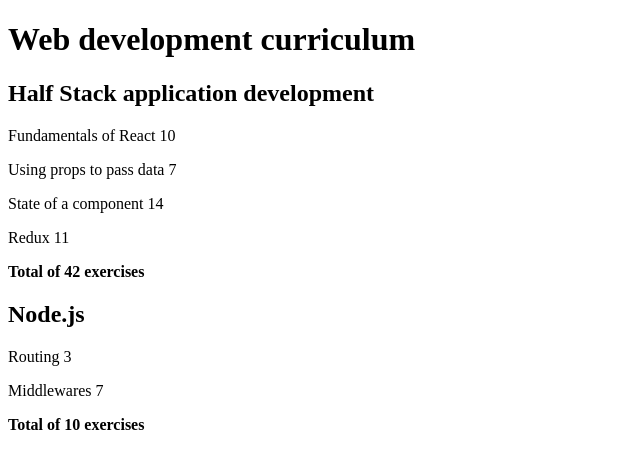
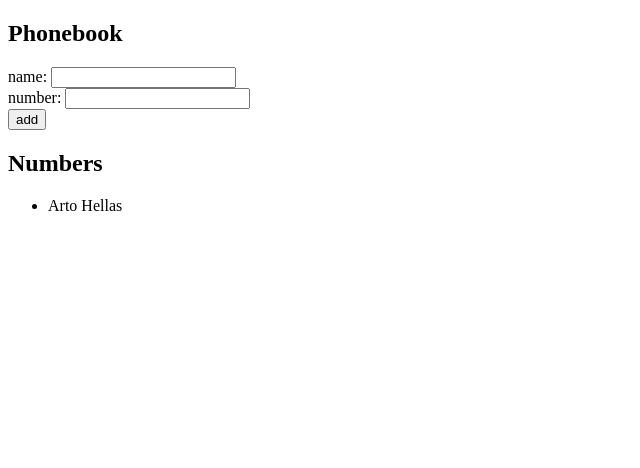
Before and after one commit to PatioK/TrzecieRepoReact, a React (Vite) app: page / in a window 1280 px wide. Shown: the top 468 px of the page, without its empty margins (0-640 px from the left). Built offline with nearby package versions, Linux system fonts and the light colour scheme.

Commit message:
Zadanie 2.9

```diff
--- a/src/App.jsx
+++ b/src/App.jsx
@@ -1,58 +1,47 @@
-import React from 'react'
-import Course from './components/course'
+import { useState } from 'react'
 
 const App = () => {
-  const courses = [
-    {
-      name: 'Half Stack application development',
-      id: 1,
-      parts: [
-        {
-          name: 'Fundamentals of React',
-          exercises: 10,
-          id: 1
-        },
-        {
-          name: 'Using props to pass data',
-          exercises: 7,
-          id: 2
-        },
-        {
-          name: 'State of a component',
-          exercises: 14,
-          id: 3
-        },
-        {
-          name: 'Redux',
-          exercises: 11,
-          id: 4
-        }
-      ]
-    },
-    {
-      name: 'Node.js',
-      id: 2,
-      parts: [
-        {
-          name: 'Routing',
-          exercises: 3,
-          id: 1
-        },
-        {
-          name: 'Middlewares',
-          exercises: 7,
-          id: 2
-        }
-      ]
+  const [persons, setPersons] = useState([
+    { name: 'Arto Hellas' }
+  ])
+  const [newName, setNewName] = useState('')
+
+  const handleNameChange = (event) => {
+    setNewName(event.target.value)
+  }
+
+  const addPerson = (event) => {
+    event.preventDefault()
+    // 2.7: zapobiegamy dodawaniu duplikatów
+    if (persons.some(person => person.name === newName)) {
+      alert(`${newName} is already added to phonebook`)
+      return
     }
-  ]
+    setPersons(persons.concat({ name: newName }))
+    setNewName('')
+  }
 
   return (
     <div>
-      <h1>Web development curriculum</h1>
-      {courses.map(course =>
-        <Course key={course.id} course={course} />
-      )}
+      <h2>Phonebook</h2>
+      <form onSubmit={addPerson}>
+        <div>
+          <form>
+            <div>name: <input /></div>
+            <div>number: <input /></div>
+          </form>
+        </div>
+        <div>
+          <button type="submit">add</button>
+        </div>
+      </form>
+
+      <h2>Numbers</h2>
+      <ul>
+        {persons.map(person =>
+          <li key={person.name}>{person.name}</li>
+        )}
+      </ul>
     </div>
   )
 }
```
Also changed, not shown: part1/courseinfo/part 1_d/App.jsx (added, +67 -0 lines), part1/courseinfo/part 1_a/App.jsx (renamed from part1/curseInfo/part 1_a/App.jsx), part1/courseinfo/part 1_b/App.jsx (renamed from part1/curseInfo/part 1_b/App.jsx).
